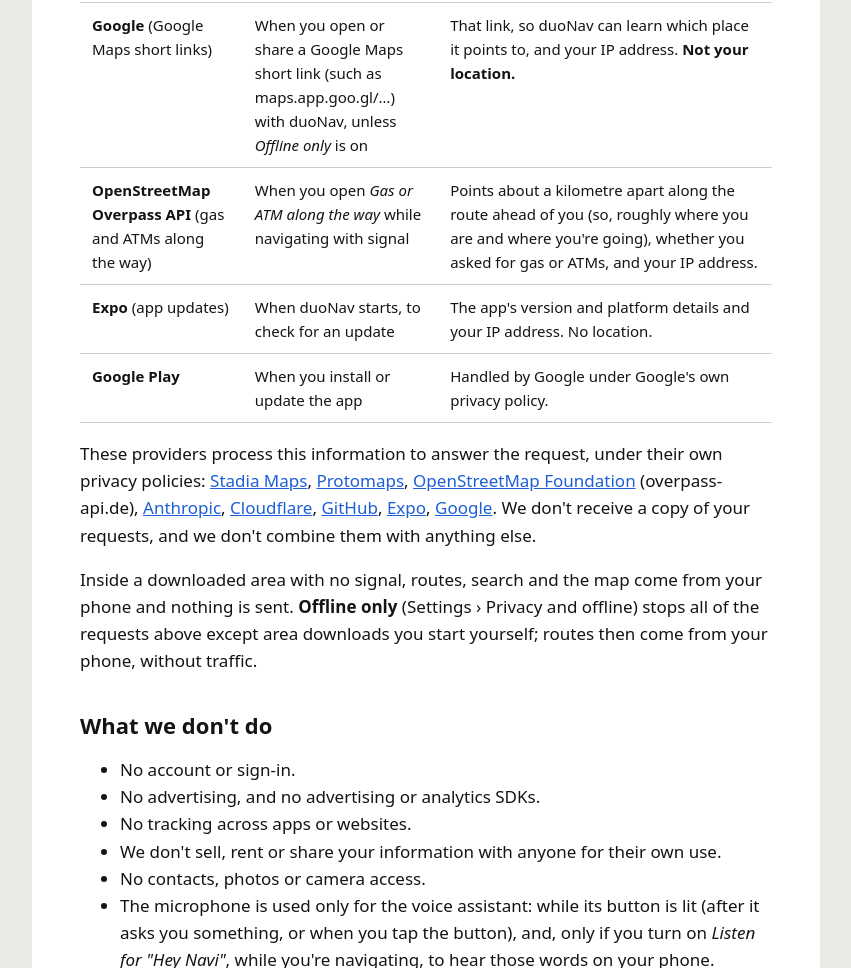
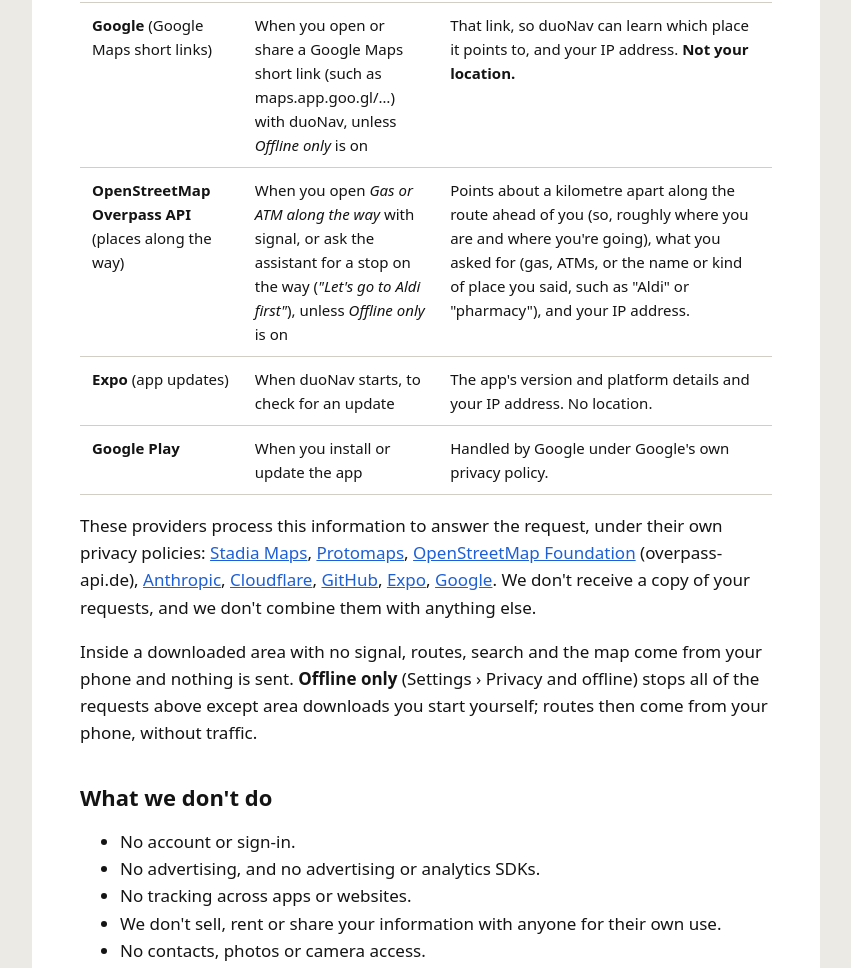
Before and after one commit to jericrealubit/jericrealubit.github.io, a plain HTML site: page duonav/legal/privacy/index.html in a window 1280 px wide. Shown: the part 3472-4440 px from the top of the page, without its empty margins (214-1065 px from the left). Drawn offline with Linux system fonts and the light colour scheme.

Commit message:
Mirror duoNav site from jericrealubit/duonav@7a15d41

```diff
--- a/duonav/legal/privacy/index.html
+++ b/duonav/legal/privacy/index.html
@@ -91,7 +91,7 @@ footer { max-width: 820px; margin: 0 auto; padding: 0 16px 32px; color: var(--mu
 <tr><td><strong>Protomaps</strong> and <strong>GitHub</strong> (map files for testing)</td><td>Only in test builds without a Stadia key, and when you load a map file in the test screens</td><td>The same: which map pieces, and your IP address. If duoNav moves its maps to its own hosting, this table will name it first.</td></tr>
 <tr><td><strong>duoNav's assistant server</strong> (on Cloudflare) and <strong>Anthropic</strong> (the Claude AI model behind the voice assistant)</td><td>When you talk to the assistant and it can't answer on the phone, and for its occasional check-ins on a drive, unless <em>Offline only</em> is on or Settings › Assistant is <em>Off</em></td><td>The text of what you said (not the recording), the assistant's earlier replies in that conversation, and the trip's context: which screen you're on, the local time, your first name if you set one, the destination's name, the distance and time left and the next turn's street. Names, streets and distances of places it found for you. When you ask about traffic: the minutes left on your route, and the main road names and minutes of another way. When you ask about something that depends on where you are, such as the weather, local news or what's happening on the roads: the <strong>name</strong> of the town or region you're in, worked out on your phone. When it looks something up on the web, Anthropic runs the search, so the search words it chooses (which can include that town's name) go to Anthropic's search provider. <strong>Never your exact location or coordinates.</strong> Your IP address. Our server doesn't log any of it; it only counts requests per IP address for a minute to limit abuse.</td></tr>
 <tr><td><strong>Google</strong> (Google Maps short links)</td><td>When you open or share a Google Maps short link (such as maps.app.goo.gl/…) with duoNav, unless <em>Offline only</em> is on</td><td>That link, so duoNav can learn which place it points to, and your IP address. <strong>Not your location.</strong></td></tr>
-<tr><td><strong>OpenStreetMap Overpass API</strong> (gas and ATMs along the way)</td><td>When you open <em>Gas or ATM along the way</em> while navigating with signal</td><td>Points about a kilometre apart along the route ahead of you (so, roughly where you are and where you're going), whether you asked for gas or ATMs, and your IP address.</td></tr>
+<tr><td><strong>OpenStreetMap Overpass API</strong> (places along the way)</td><td>When you open <em>Gas or ATM along the way</em> with signal, or ask the assistant for a stop on the way (<em>&quot;Let's go to Aldi first&quot;</em>), unless <em>Offline only</em> is on</td><td>Points about a kilometre apart along the route ahead of you (so, roughly where you are and where you're going), what you asked for (gas, ATMs, or the name or kind of place you said, such as &quot;Aldi&quot; or &quot;pharmacy&quot;), and your IP address.</td></tr>
 <tr><td><strong>Expo</strong> (app updates)</td><td>When duoNav starts, to check for an update</td><td>The app's version and platform details and your IP address. No location.</td></tr>
 <tr><td><strong>Google Play</strong></td><td>When you install or update the app</td><td>Handled by Google under Google's own privacy policy.</td></tr>
 </tbody></table></div>
```
